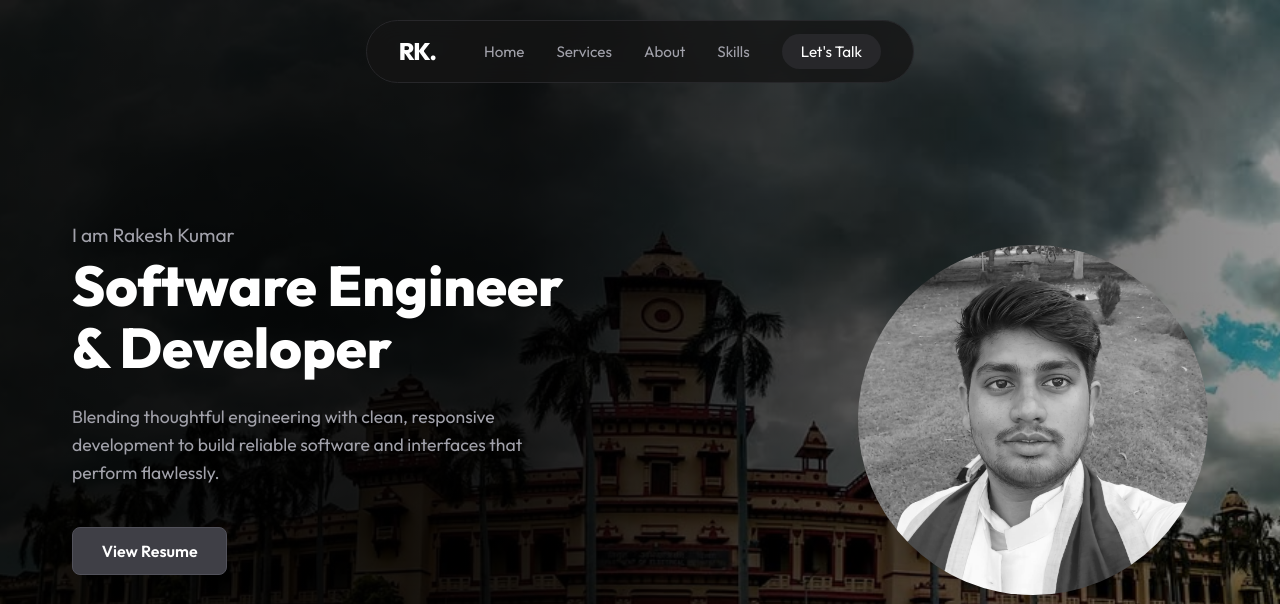
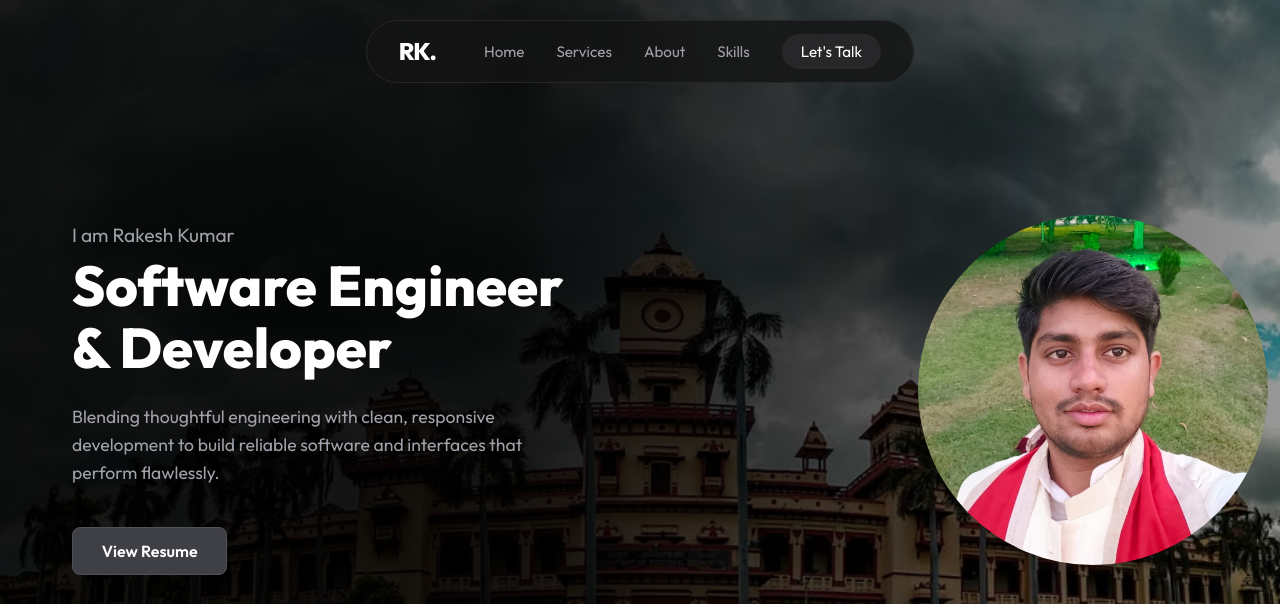
Before and after one commit to Vamp-Niklaus/portfolio, a plain HTML site: page index.html in a window 1280 px wide. Shown: the top 604 px of the page. Drawn offline with Linux system fonts and the light colour scheme.

Commit message:
UI Tweaks: Remove grayscale filter and move photo up/right

```diff
--- a/style.css
+++ b/style.css
@@ -212,13 +212,9 @@ body {
     height: 350px;
     object-fit: cover;
     border-radius: 50%;
-    filter: grayscale(100%);
-    transition: filter 0.3s ease;
-    margin-top: -20px;
-}
-
-.hero-img:hover {
-    filter: grayscale(0%);
+    transition: transform 0.3s ease;
+    margin-top: -80px;
+    margin-right: -60px;
 }
 
 /* Sections Common */
```
